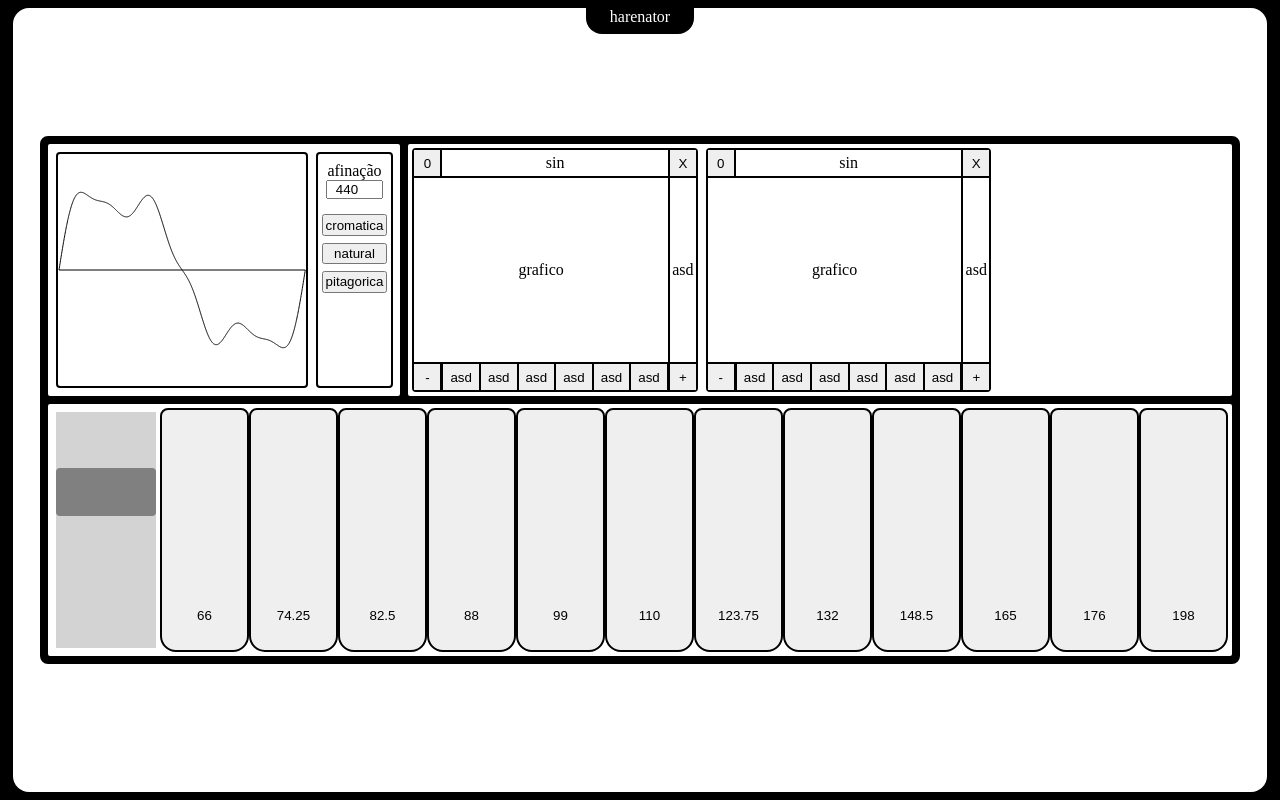
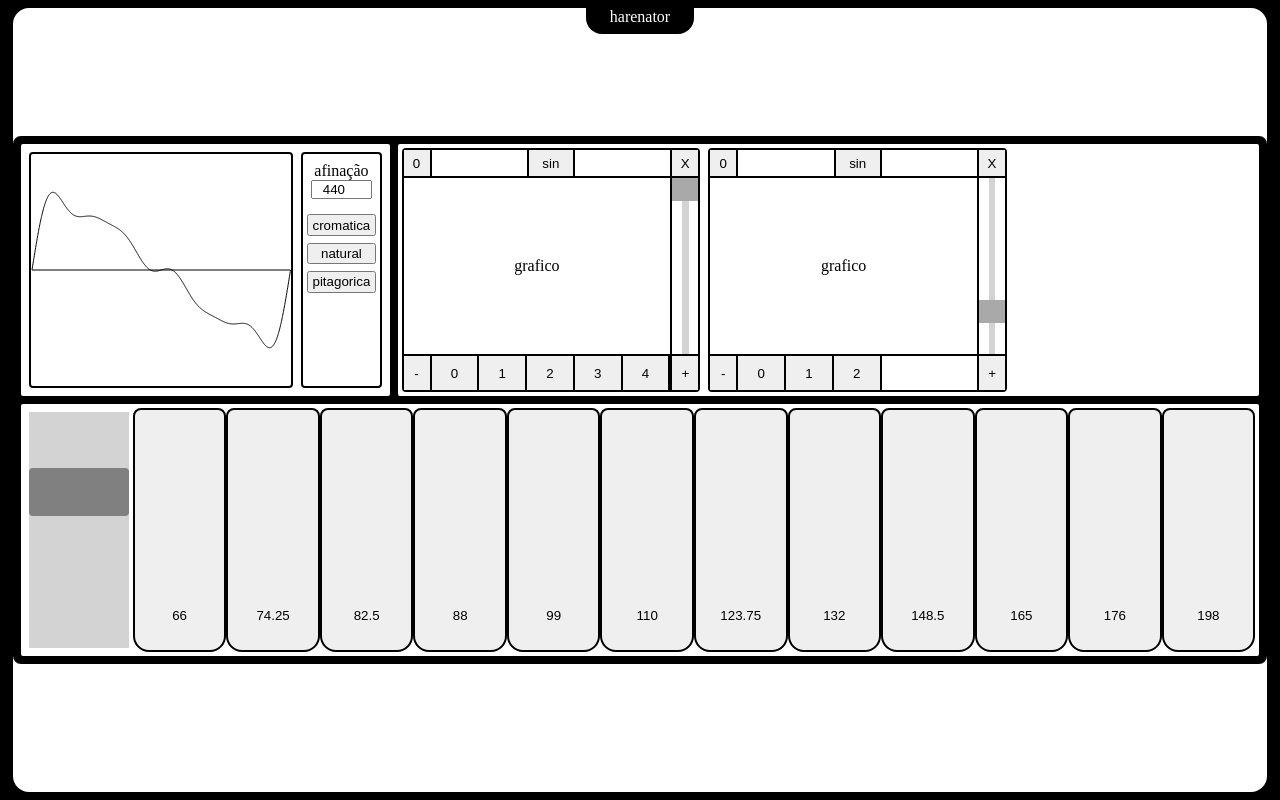
Before and after one commit to k-lila/react_synth, a React (Vite) app: page / in a window 1280 px wide. Built offline with nearby package versions, Linux system fonts and the light colour scheme.

Commit message:
controle de volume dos harmônicos

```diff
--- a/src/classes/fundamentalwave.ts
+++ b/src/classes/fundamentalwave.ts
@@ -99,7 +99,7 @@ class FundamentalWave {
   }
 
   getWave(): number[] {
-    const wave: number[] = []
+    let wave: number[] = []
     if (this.wavelist.length > 0) {
       const harmonic_wave = new Array(this.wavelist[0].length).fill(0)
       for (let i = 0; i < this.wavelist.length; i++) {
@@ -107,8 +107,7 @@ class FundamentalWave {
           harmonic_wave[j] += this.wavelist[i][j]
         }
       }
-      const diff = (Math.max(...harmonic_wave) - Math.min(...harmonic_wave)) / 2
-      harmonic_wave.map((m) => wave.push(m / diff))
+      wave = harmonic_wave
     }
     return wave
   }
--- a/src/components/basicslider/index.tsx
+++ b/src/components/basicslider/index.tsx
@@ -1,6 +1,5 @@
 import { useEffect, useState } from 'react'
 import { BasicSliderStyled } from './styles'
-import { BasicSliderProps } from '../../types/propstypes'
 
 const BasicSlider = ({ ...props }: BasicSliderProps) => {
   const [gain, setGain] = useState(props.defaultgain)
--- a/src/components/fundamentalwave/index.tsx
+++ b/src/components/fundamentalwave/index.tsx
@@ -1,27 +1,57 @@
+import { useEffect, useState } from 'react'
+import BasicSlider from '../basicslider'
 import { FundamentalWaveStyled } from './styles'
+import { useDispatch, useSelector } from 'react-redux'
+import { RootReducer } from '../../store'
+import { adjustGain } from '../../store/reducers/recipe'
 
-const FundamentalWave = () => {
+const FundamentalWave = ({ id }: { id: number }) => {
+  const dispatch = useDispatch()
+  const wave = useSelector((state: RootReducer) => state.recipe).waves[id]
+  const [gain, setGain] = useState(wave.amplitudes[0])
+  const [selected, setSelected] = useState(0)
+  const handleGain = (_gain: number) => {
+    setGain(_gain)
+  }
+
+  useEffect(() => {
+    if (selected >= 0) {
+      console.log(wave.amplitudes[selected])
+      setGain(wave.amplitudes[selected])
+    }
+  }, [selected, wave.amplitudes])
+
+  useEffect(() => {
+    dispatch(adjustGain({ index: id, j: selected, gain: gain }))
+  }, [dispatch, id, gain])
+
   return (
     <FundamentalWaveStyled>
       <div className="header">
         <button style={{ borderRight: '2px solid black' }}>0</button>
-        <span>sin</span>
+        <div className="header__typewave">
+          <button>{wave.type}</button>
+        </div>
         <button style={{ borderLeft: '2px solid black' }}>X</button>
       </div>
-
       <div className="graph">grafico</div>
-
-      <div className="slider">asd</div>
-
+      <div className="slider">
+        <BasicSlider
+          key={selected}
+          defaultgain={wave.amplitudes[selected]}
+          onGainChange={handleGain}
+        />
+      </div>
       <div className="harmonics">
         <button style={{ borderRight: '2px solid black' }}>-</button>
         <div className="harmonics__button-container">
-          <button>asd</button>
-          <button>asd</button>
-          <button>asd</button>
-          <button>asd</button>
-          <button>asd</button>
-          <button>asd</button>
+          {wave.amplitudes.map((m, i) => {
+            return (
+              <button onClick={() => setSelected(i)} key={i}>
+                {i}
+              </button>
+            )
+          })}
         </div>
         <button style={{ borderLeft: '2px solid black' }}>+</button>
       </div>
--- a/src/components/fundamentalwave/styles.ts
+++ b/src/components/fundamentalwave/styles.ts
@@ -3,7 +3,7 @@ import styled from 'styled-components'
 export const FundamentalWaveStyled = styled.div`
   display: grid;
   grid-template-columns: auto 1.75em;
-  grid-template-rows: 1.75em auto 1.75em;
+  grid-template-rows: 1.75em calc(100% - 4em) 2.25em;
   height: 100%;
   width: 35%;
   border: 2px solid black;
@@ -15,7 +15,6 @@ export const FundamentalWaveStyled = styled.div`
     display: grid;
     grid-template-columns: 1.75em auto 1.75em;
     align-items: center;
-    justify-content: space-between;
     height: 100%;
     border-bottom: 2px solid black;
     grid-column: span 2;
@@ -26,6 +25,19 @@ export const FundamentalWaveStyled = styled.div`
       height: 100%;
       width: 100%;
       border: none;
+    }
+    &__typewave {
+      width: 100%;
+      height: 100%;
+      display: flex;
+      align-items: center;
+      justify-content: center;
+      button {
+        width: fit-content;
+        padding: 0 1em;
+        border-right: 2px solid black;
+        border-left: 2px solid black;
+      }
     }
   }
 
@@ -44,6 +56,51 @@ export const FundamentalWaveStyled = styled.div`
     justify-content: center;
     border-left: 2px solid black;
     height: 100%;
+    width: 100%;
+    overflow: hidden;
+  }
+
+  /******** Chrome, Safari, Opera and Edge Chromium styles ********/
+  #slider::-webkit-slider-runnable-track {
+    width: 0.5em;
+  }
+  #slider::-webkit-slider-thumb {
+    -webkit-appearance: none;
+    appearance: none;
+    margin-top: 0px;
+    background-color: darkgray;
+    border-radius: 0.1em;
+    height: 1.75em;
+    width: 3em;
+    max-width: 100px;
+    transform: translateX(-50%);
+  }
+
+  #slider:focus::-webkit-slider-thumb {
+    outline: 3px solid #808080;
+    outline-offset: 0.125em;
+  }
+
+  /*********** Firefox styles ***********/
+  /* slider track */
+  #slider::-moz-range-track {
+    background-color: darkgray;
+    height: 100%;
+    width: 0.5em;
+  }
+
+  /* slider thumb */
+  #slider::-moz-range-thumb {
+    background-color: gray;
+    border-radius: 0.1em;
+    border: none;
+    height: 1.75em;
+    width: 1.75em;
+  }
+
+  #slider:focus::-moz-range-thumb {
+    outline: 3px solid #808080;
+    outline-offset: 0.125em;
   }
 
   .harmonics {
@@ -62,12 +119,22 @@ export const FundamentalWaveStyled = styled.div`
     }
     &__button-container {
       display: flex;
-      // flex-direction: column;
       height: 100%;
       width: 100%;
+      overflow: auto;
       button {
-        border-right: 1px solid black;
-        border-left: 1px solid black;
+        width: 20%;
+        min-width: 20%;
+        border-right: 2px solid black;
+      }
+      &::-webkit-scrollbar {
+        height: 0.5em;
+      }
+      &::-webkit-scrollbar-track {
+        background-color: lightgray;
+      }
+      &::-webkit-scrollbar-thumb {
+        background-color: darkgray;
       }
     }
   }
--- a/src/components/interface/index.tsx
+++ b/src/components/interface/index.tsx
@@ -1,7 +1,7 @@
 import { InterfaceStyled, Title } from './styles'
-import { InterfaceProps } from '../../types/propstypes'
+import { ReactNode } from 'react'
 
-const Interface = ({ children }: InterfaceProps) => {
+const Interface = ({ children }: { children: ReactNode }) => {
   return (
     <InterfaceStyled>
       <Title>harenator</Title>
--- a/src/containers/harenator/styles.ts
+++ b/src/containers/harenator/styles.ts
@@ -2,7 +2,7 @@ import styled from 'styled-components'
 
 export const HarenatorStyled = styled.div`
   width: 100%;
-  max-width: 1200px;
+  max-width: 1400px;
   padding: 0.25em;
   display: grid;
   grid-template-columns: 30% auto;
--- a/src/containers/waveeditor/index.tsx
+++ b/src/containers/waveeditor/index.tsx
@@ -7,9 +7,8 @@ const WaveEditor = () => {
   const recipe = useSelector((state: RootReducer) => state.recipe)
   return (
     <WaveEditorStyled>
-      {recipe.waves.map((m, i) => {
-        console.log(m)
-        return <FundamentalWave key={i} />
+      {recipe.waves.map((_, i) => {
+        return <FundamentalWave key={i} id={i} />
       })}
     </WaveEditorStyled>
   )
--- a/src/hooks/useMainWaveView.ts
+++ b/src/hooks/useMainWaveView.ts
@@ -1,17 +1,44 @@
 import { useSelector } from 'react-redux'
 import FundamentalWave from '../classes/fundamentalwave'
 import { RootReducer } from '../store'
+import { useMemo } from 'react'
 
 function useMainWaveView() {
   const recipe = useSelector((state: RootReducer) => state.recipe)
-  const _visualization = new FundamentalWave(1000)
-  _visualization.setIntensities(recipe.waves[0].amplitudes)
-  if (recipe.waves[0].type == 'sin') {
-    _visualization.createSinContext(1)
-  } else if (recipe.waves[0].type == 'square') {
-    _visualization.createSquareContext(1)
-  }
-  const visualization = _visualization.getWave().map((m) => m * recipe.gain)
+  const visualization = useMemo(() => {
+    const _visualization = new FundamentalWave(1000)
+    const _list: number[][] = []
+    recipe.waves.forEach((wave) => {
+      _visualization.setIntensities(wave.amplitudes)
+      switch (wave.type) {
+      case 'sin':
+        _visualization.createSinContext(1)
+        break
+      case 'square':
+        _visualization.createSquareContext(1)
+        break
+      case 'saw':
+        _visualization.createSawThoothContext(1)
+        break
+      case 'tri':
+        _visualization.createTriangleContext(1)
+        break
+      default:
+        _visualization.createSinContext(1)
+      }
+      _list.push(_visualization.getWave())
+    })
+    const result: number[] = []
+    for (let k=0; k<_list[0].length; k++) {
+      let _num = 0
+      for (let l=0; l<_list.length; l++) {
+        _num += _list[l][k]
+      }
+      result.push(_num)
+    }
+    const diff = (Math.max(...result) - Math.min(...result)) / 2
+    return result.map((m) => (m / diff) * recipe.gain)
+  }, [recipe.waves, recipe.gain])
   return visualization
 }
 
--- a/src/hooks/useSynth.ts
+++ b/src/hooks/useSynth.ts
@@ -14,14 +14,18 @@ function useSynth() {
   const audioCtx = audioCtxRef.current
 
   const { naturalKeys, unnaturalKeys, naturalFrequencies } = useMemo(() => {
+
     const naturalKeys: number[][] = []
     const unnaturalKeys: number[] = []
     const naturalFrequencies: number[] = []
+    const fundamental = new FundamentalWave(audioCtx.sampleRate)
+
     for (let i = 2; i < 5; i++) {
       for (let j = 0; j < keyboard[i].length; j++) {
-        const fundamental = new FundamentalWave(audioCtx.sampleRate)
-        fundamental.setIntensities(recipe.waves[0].amplitudes)
-        switch (recipe.waves[0].type) {
+        const _list: number[][] = []
+        recipe.waves.forEach((wave) => {
+          fundamental.setIntensities(wave.amplitudes)
+          switch (wave.type) {
           case 'sin':
             fundamental.createSinContext(keyboard[i][j])
             break
@@ -36,9 +40,20 @@ function useSynth() {
             break
           default:
             fundamental.createSinContext(keyboard[i][j])
+          }
+          _list.push(fundamental.getWave())
+        })
+        const result: number[] = []
+        for (let k=0; k<_list[0].length; k++) {
+          let _num = 0
+          for (let l=0; l<_list.length; l++) {
+            _num += _list[l][k]
+          }
+          result.push(_num)
         }
+        const diff = (Math.max(...result) - Math.min(...result)) / 2
+        naturalKeys.push(result.map((m) => m / diff))
         naturalFrequencies.push(keyboard[i][j])
-        naturalKeys.push(fundamental.getWave())
       }
     }
     return { naturalKeys, unnaturalKeys, naturalFrequencies }
--- a/src/store/reducers/recipe.ts
+++ b/src/store/reducers/recipe.ts
@@ -6,12 +6,12 @@ const initialState: SynthRecipe = {
   scale: 'natural',
   waves: [
     {
-      amplitudes: [1, 0.1, 0.3, 0.1, 0, 0.1],
+      amplitudes: [1, 0.4, 0.2, 0.3, 0.1, 0.1],
       type: 'sin'
     },
     {
-      amplitudes: [1, 0.1, 0.3, 0.1, 0, 0.1],
-      type: 'square'
+      amplitudes: [0.2, 0.05, 0.05],
+      type: 'sin'
     }
   ]
 }
@@ -28,9 +28,12 @@ const WaveRecipeSlice = createSlice({
     },
     setScale: (state, action: PayloadAction<string>) => {
       state.scale = action.payload
+    },
+    adjustGain: (state, action: PayloadAction<{index: number, j: number, gain: number}>) => {
+      state.waves[action.payload.index].amplitudes[action.payload.j] = action.payload.gain
     }
   }
 })
 
-export const { setPitch, setGain, setScale } = WaveRecipeSlice.actions
+export const { setPitch, setGain, setScale, adjustGain } = WaveRecipeSlice.actions
 export default WaveRecipeSlice.reducer
--- a/src/types/propstypes.d.ts
+++ b/src/types/propstypes.d.ts
@@ -1,9 +1,3 @@
-import { ReactNode } from 'react'
-
-declare type InterfaceProps = {
-  children: ReactNode
-}
-
 declare type PianoKeyProps = {
   id: number
   frequency: number
```
